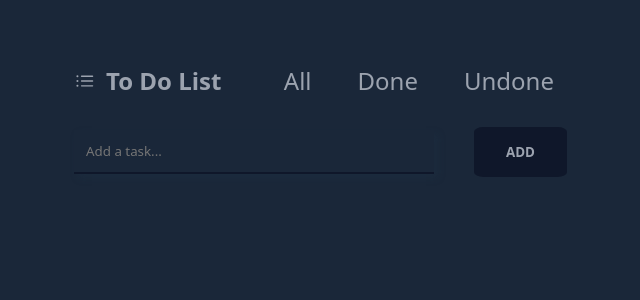
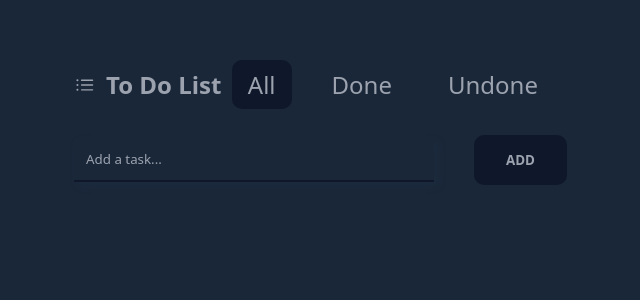
Before and after one commit to kar-lina/todo-app, a Vue app: page / in a window 1280 px wide. Shown: the top 300 px of the page, without its empty margins (326-966 px from the left). Built offline with nearby package versions, Linux system fonts and the light colour scheme.

Commit message:
add styles for selected tab

```diff
--- a/src/App.vue
+++ b/src/App.vue
@@ -20,28 +20,26 @@
         <h1 class="header">To Do List</h1>
       </div>
       <ul class="nav">
-        <li class="nav-item all active">
-          <div
+        <li
+          class="nav-item all"
+          :class="{ active: this.selectedTab === 'all' }"
           @click.stop="changeSelectedTab('all')"
-            href=""
-            class="nav-link active"
         >
           All
-          </div>
         </li>
-        <li class="nav-item done">
-          <div @click.stop="changeSelectedTab('done')" href="" class="nav-link">
+        <li
+          class="nav-item done"
+          :class="{ active: this.selectedTab === 'done' }"
+          @click.stop="changeSelectedTab('done')"
+        >
           Done
-          </div>
         </li>
-        <li class="nav-item undone">
-          <div
+        <li
+          class="nav-item undone"
+          :class="{ active: this.selectedTab === 'undone' }"
           @click.stop="changeSelectedTab('undone')"
-            href=""
-            class="nav-link"
         >
           Undone
-          </div>
         </li>
       </ul>
     </header>
@@ -125,6 +123,7 @@ export default {
       this.tasks
         .filter((t) => t.name === taskToDo.name)
         .forEach((t) => (t.isDone = !t.isDone));
+      setToLocalStorage("tasks", this.tasks);
     },
   },
   computed: {
--- a/src/assets/scss/styles.css
+++ b/src/assets/scss/styles.css
@@ -34,30 +34,27 @@ h1 {
 .nav {
   list-style: none;
   display: flex;
-  gap: 30px;
+  gap: 24px;
   align-items: center;
 }
 
 .nav-item {
-  padding: 0.25rem 0.5rem;
-}
-.nav-item:last-child {
-  padding-right: 0;
-}
-.nav-link {
+  padding: 0.5rem 1rem;
   color: #9ca3af;
   cursor: pointer;
   font-size: 1.5rem;
+  border-radius: 10px;
+}
 
-  text-decoration: none;
+.nav-item.active {
+  background-color: rgb(15 23 42);
 }
-.nav-link:hover {
+
+.nav-item:hover {
   color: #e6e6e6;
   cursor: pointer;
 }
-.nav-link:active {
-  background-color: rgb(15 23 42);
-}
+
 .input {
   margin-top: 26px;
   margin-bottom: 26px;
@@ -70,6 +67,7 @@ h1 {
   padding: 0.75rem;
   background-color: transparent;
   border-width: 0;
+  color: #9ca3af;
 
   -webkit-box-shadow: 4px 4px 8px 0px rgba(34, 60, 80, 0.2);
   -moz-box-shadow: 4px 4px 8px 0px rgba(34, 60, 80, 0.2);
@@ -77,10 +75,20 @@ h1 {
   border-bottom: 2px solid rgb(15 23 42);
   flex: 1 0 75%;
 }
+::placeholder {
+  /* Chrome, Firefox, Opera, Safari 10.1+ */
+  color: #9ca3af;
+  opacity: 1; /* Firefox */
+}
+
+:-ms-input-placeholder {
+  /* Internet Explorer 10-11 */
+  color: #9ca3af;
+}
 .add-btn {
   cursor: pointer;
   flex: 1 1;
-  border-radius: 10%;
+  border-radius: 10px;
   color: #9ca3af;
   padding: 1rem 2rem;
   border: none;
```
Lines whose indentation alone changed are shown as unchanged.
